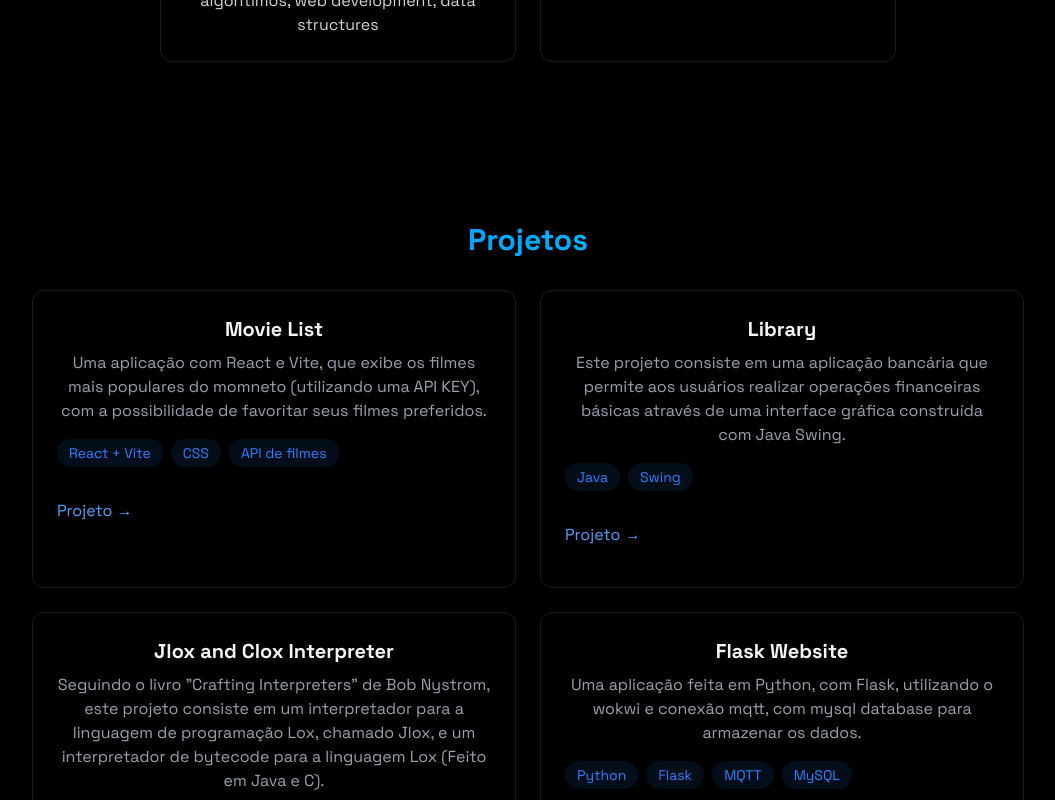
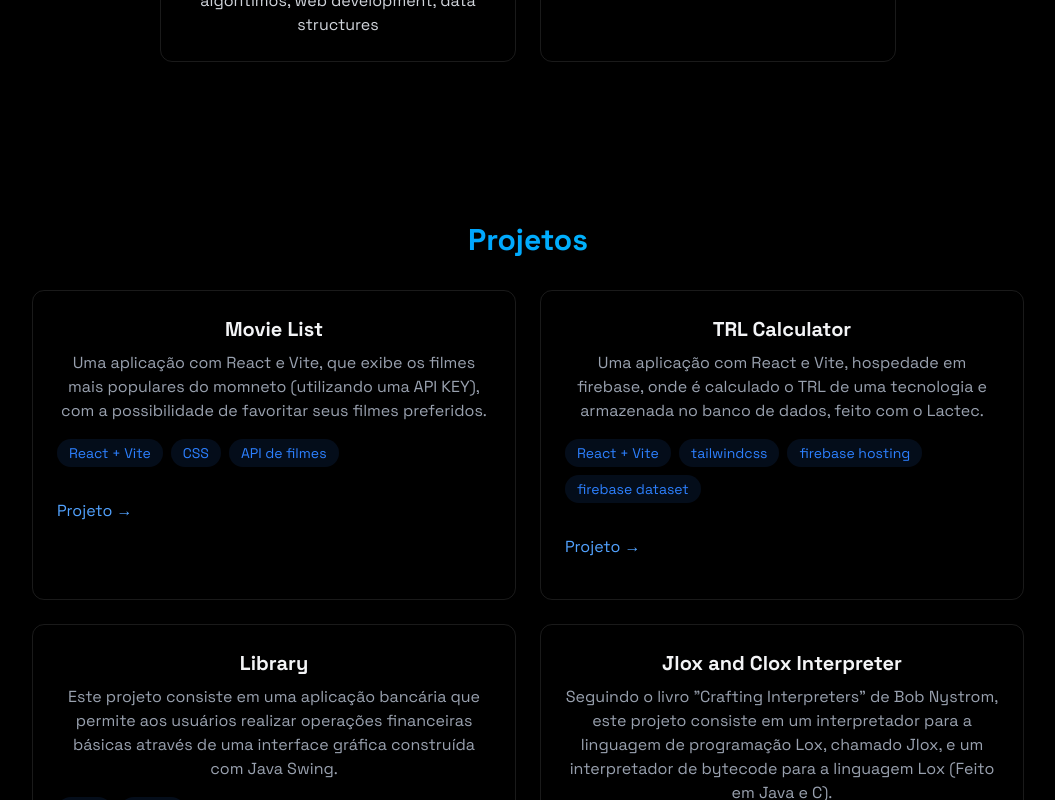
Before and after one commit to giuseppefilippin/Portfolio, a React (Vite) app: page / in a window 1280 px wide. Shown: the part 1686-2486 px from the top of the page, without its empty margins (112-1167 px from the left). Built offline with nearby package versions, Linux system fonts and the light colour scheme.

Commit message:
add project

```diff
--- a/src/components/sections/About.jsx
+++ b/src/components/sections/About.jsx
@@ -11,7 +11,7 @@
   const backendSkills = [
     "Node.js",
     "Express",
-    "MongoDB",
+    "Firebase",
     "Python",
     "MySQL",
     "PHP",
--- a/src/components/sections/Projects.jsx
+++ b/src/components/sections/Projects.jsx
@@ -16,7 +16,9 @@
             <div className="p-6 rounded-xl border border-white/10 hover:-translate-y-1 hover:border-blue-500/30 hover:shadow-[0_2px_8px_rgba(59, 130, 246, 0.1)] transition-all">
               <h3 className="text-xl font-bold mb-2">Movie List</h3>
               <p className="text-gray-400 mb-4">
-                Uma aplicação com React e Vite, que exibe os filmes mais populares do momneto (utilizando uma API KEY), com a possibilidade de favoritar seus filmes preferidos.
+                Uma aplicação com React e Vite, que exibe os filmes mais
+                populares do momneto (utilizando uma API KEY), com a
+                possibilidade de favoritar seus filmes preferidos.
               </p>
               <div className="flex flex-wrap gap-2 mb-4">
                 {["React + Vite", "CSS", "API de filmes"].map((tech, key) => (
@@ -40,6 +42,32 @@
               </div>
             </div>
             {/* copy until here*/}
+            <div className="p-6 rounded-xl border border-white/10 hover:-translate-y-1 hover:border-blue-500/30 hover:shadow-[0_2px_8px_rgba(59, 130, 246, 0.1)] transition-all">
+              <h3 className="text-xl font-bold mb-2">TRL Calculator</h3>
+              <p className="text-gray-400 mb-4">
+                Uma aplicação com React e Vite, hospedade em firebase, onde é calculado o TRL de uma tecnologia e armazenada no banco de dados, feito com o Lactec.
+              </p>
+              <div className="flex flex-wrap gap-2 mb-4">
+                {["React + Vite", "tailwindcss", "firebase hosting", "firebase dataset"].map((tech, key) => (
+                  <span
+                    key={key}
+                    className="bg-blue-500/10 text-blue-500 px-3 py-1 rounded-full text-sm hover:bg-blue-500/20 hover:shadow-[0_2px_8px_rgba(59, 130, 246, 0.2)] transition"
+                  >
+                    {tech}
+                  </span>
+                ))}
+              </div>
+              <div className="flex justify-between items-center">
+                <a
+                  href="https://github.com/giuseppefilippin/CalculadoraTRL"
+                  target="_blank"
+                  rel="noreferrer noopener"
+                  className="text-blue-400 hover:text-blue-300 transition-colors my-4"
+                >
+                  Projeto →
+                </a>
+              </div>
+            </div>
             <div className="p-6 rounded-xl border border-white/10 hover:-translate-y-1 hover:border-blue-500/30 hover:shadow-[0_2px_8px_rgba(59, 130, 246, 0.1)] transition-all">
               <h3 className="text-xl font-bold mb-2">Library</h3>
               <p className="text-gray-400 mb-4">
@@ -102,7 +130,8 @@
             <div className="p-6 rounded-xl border border-white/10 hover:-translate-y-1 hover:border-blue-500/30 hover:shadow-[0_2px_8px_rgba(59, 130, 246, 0.1)] transition-all">
               <h3 className="text-xl font-bold mb-2">Flask Website</h3>
               <p className="text-gray-400 mb-4">
-                Uma aplicação feita em Python, com Flask, utilizando o wokwi e conexão mqtt, com mysql database para armazenar os dados.
+                Uma aplicação feita em Python, com Flask, utilizando o wokwi e
+                conexão mqtt, com mysql database para armazenar os dados.
               </p>
               <div className="flex flex-wrap gap-2 mb-4">
                 {["Python", "Flask", "MQTT", "MySQL"].map((tech, key) => (
```
